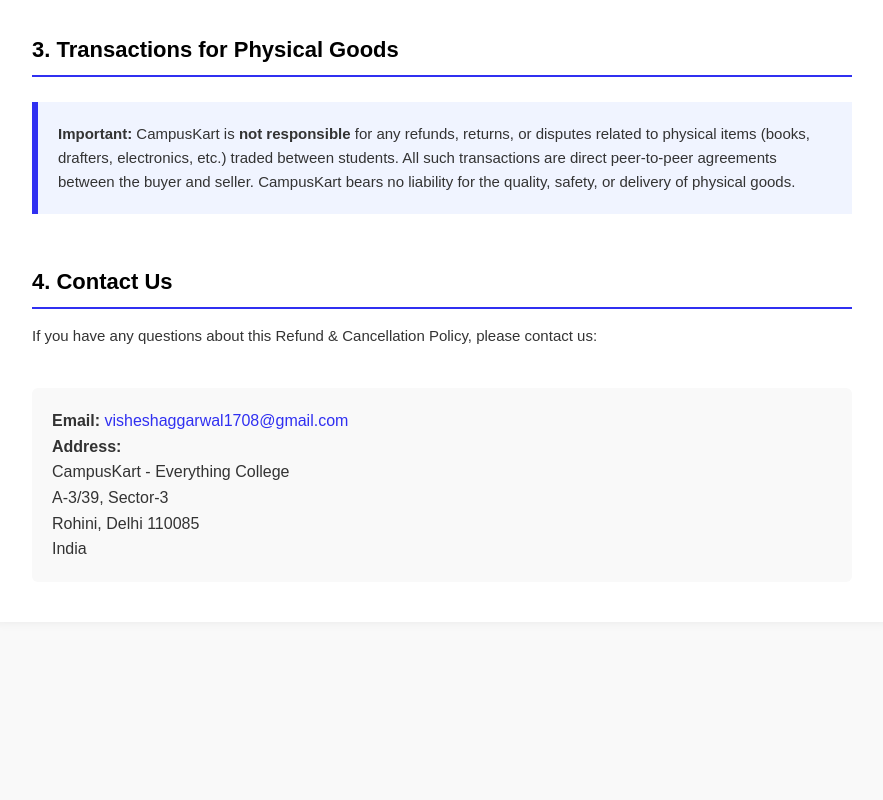
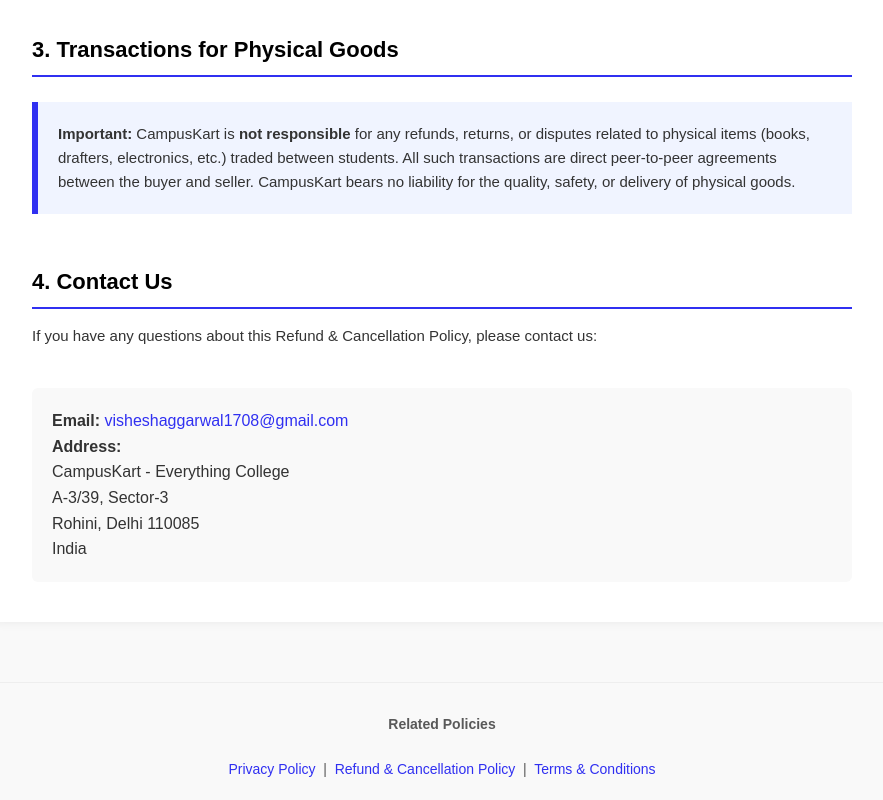
Before and after one commit to visheshagg/privacy-policy, a plain HTML site: page refund.html in a window 1280 px wide. Shown: the part 802-1602 px from the top of the page, without its empty margins (198-1081 px from the left). Before the commit the page ends 1444 px from the top, so only its background shows below. Drawn offline with Linux system fonts and the light colour scheme.

Commit message:
Updated for compliance

```diff
--- a/refund.html
+++ b/refund.html
@@ -122,6 +122,12 @@
         </div>
 
     </div>
+<div style="margin-top: 60px; padding-top: 30px; border-top: 1px solid #eee; text-align: center; font-size: 14px; color: #595959;">
+    <strong>Related Policies</strong><br><br>
+    <a href="https://visheshagg.github.io/privacy-policy/">Privacy Policy</a> &nbsp;|&nbsp;
+    <a href="https://visheshagg.github.io/privacy-policy/refund">Refund & Cancellation Policy</a> &nbsp;|&nbsp;
+    <a href="https://visheshagg.github.io/privacy-policy/terms">Terms & Conditions</a>
+</div>
+</body>
 
-</body>
 </html>
```
